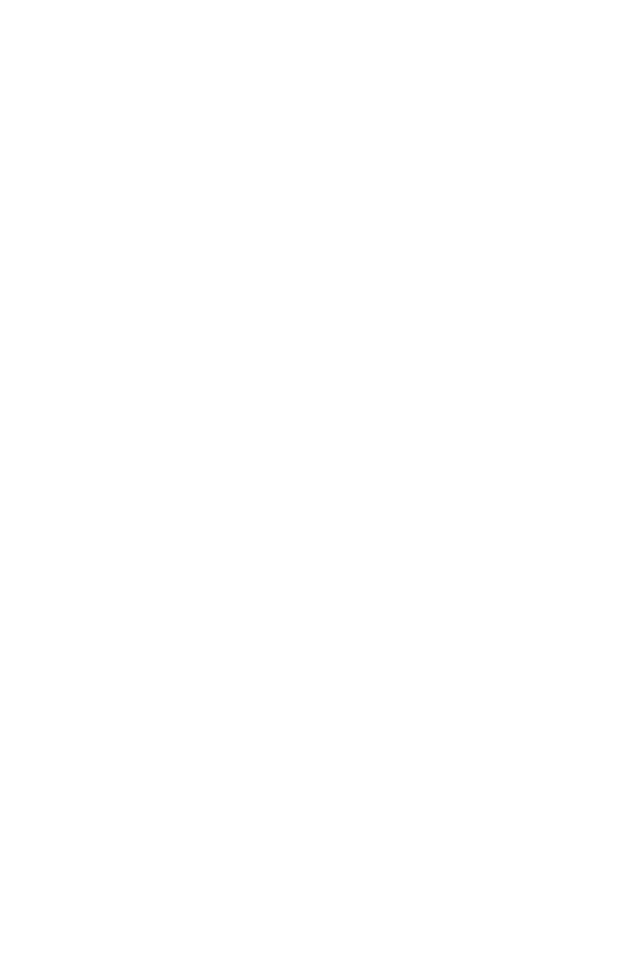
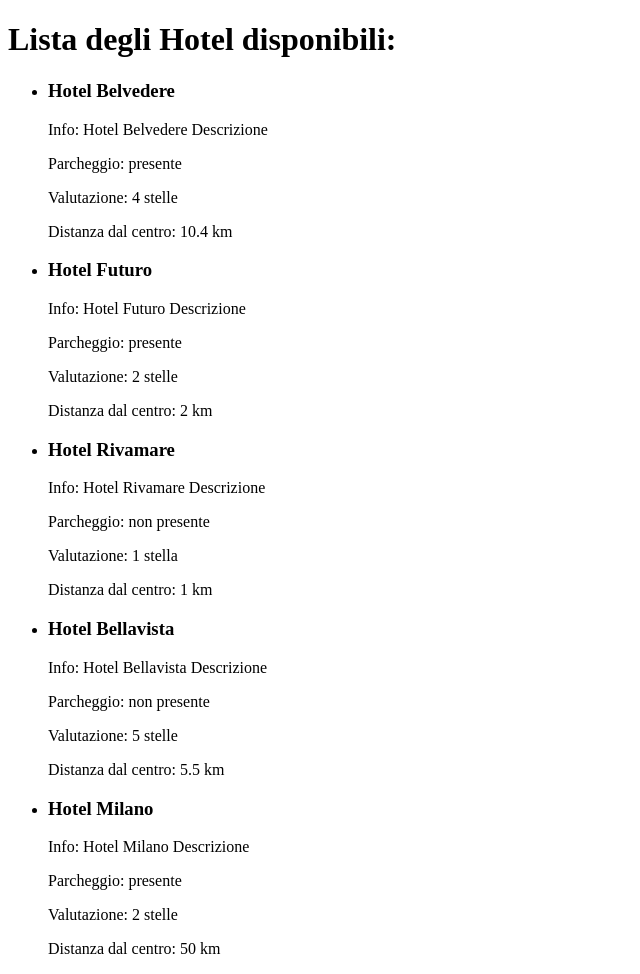
Before and after one commit to GiovanniCadoni/php-hotel, a PHP site: page / in a window 1280 px wide. Before the commit the part shown is empty. Shown: the whole page, without its empty margins (0-640 px from the left). Before the commit the page ends 800 px from the top, so only its background shows below. Run offline with PHP 8.4, Linux system fonts and the light colour scheme.

Commit message:
add: array and for to see the elements of the array

```diff
--- a/index.php
+++ b/index.php
@@ -1,5 +1,42 @@
 <?php
 
+     $hotels = [
+        [
+            'name' => 'Hotel Belvedere',
+            'description' => 'Hotel Belvedere Descrizione',
+            'parking' => true,
+            'vote' => 4,
+            'distance_to_center' => 10.4,
+        ],
+        [
+            'name' => 'Hotel Futuro',
+            'description' => 'Hotel Futuro Descrizione',
+            'parking' => true,
+            'vote' => 2,
+            'distance_to_center' => 2,
+        ],
+        [
+            'name' => 'Hotel Rivamare',
+            'description' => 'Hotel Rivamare Descrizione',
+            'parking' => false,
+            'vote' => 1,
+            'distance_to_center' => 1,
+        ],
+        [
+            'name' => 'Hotel Bellavista',
+            'description' => 'Hotel Bellavista Descrizione',
+            'parking' => false,
+            'vote' => 5,
+            'distance_to_center' => 5.5,
+        ],
+        [
+            'name' => 'Hotel Milano',
+            'description' => 'Hotel Milano Descrizione',
+            'parking' => true,
+            'vote' => 2,
+            'distance_to_center' => 50,
+        ],
+    ];
 
 ?>
 
@@ -12,5 +49,37 @@
 </head>
 <body>
 
+    <h1>Lista degli Hotel disponibili:</h1>
+    <?php for($i = 0; $i < count($hotels); $i++) {
+    $cur_hotel = $hotels[$i]; ?>
+        <div>
+            <ul>
+                <li>
+                    <h3><?php echo $cur_hotel['name'] ?></h3>
+                    <p>
+                        Info: <?php echo $cur_hotel['description'] ?></p>
+                    <p>
+                        Parcheggio:
+                        <?php if ($cur_hotel['parking']) { ?>
+                            <span>presente</span>
+                        <?php } else { ?>
+                            <span>non presente</span>
+                        <?php } ?>
+                    </p>
+                    <p>
+                        Valutazione: <?php echo $cur_hotel['vote'] ?>
+                        <?php if ($cur_hotel['vote'] === 1) { ?>
+                            <span>stella</span>
+                        <?php } else { ?>
+                            <span>stelle</span>
+                        <?php } ?>
+                    </p>
+                    <p>
+                        Distanza dal centro: <?php echo $cur_hotel['distance_to_center'] ?> km
+                    </p>
+                </li>
+            </ul>
+        </div>
+    <?php } ?>
 </body>
 </html>
```
